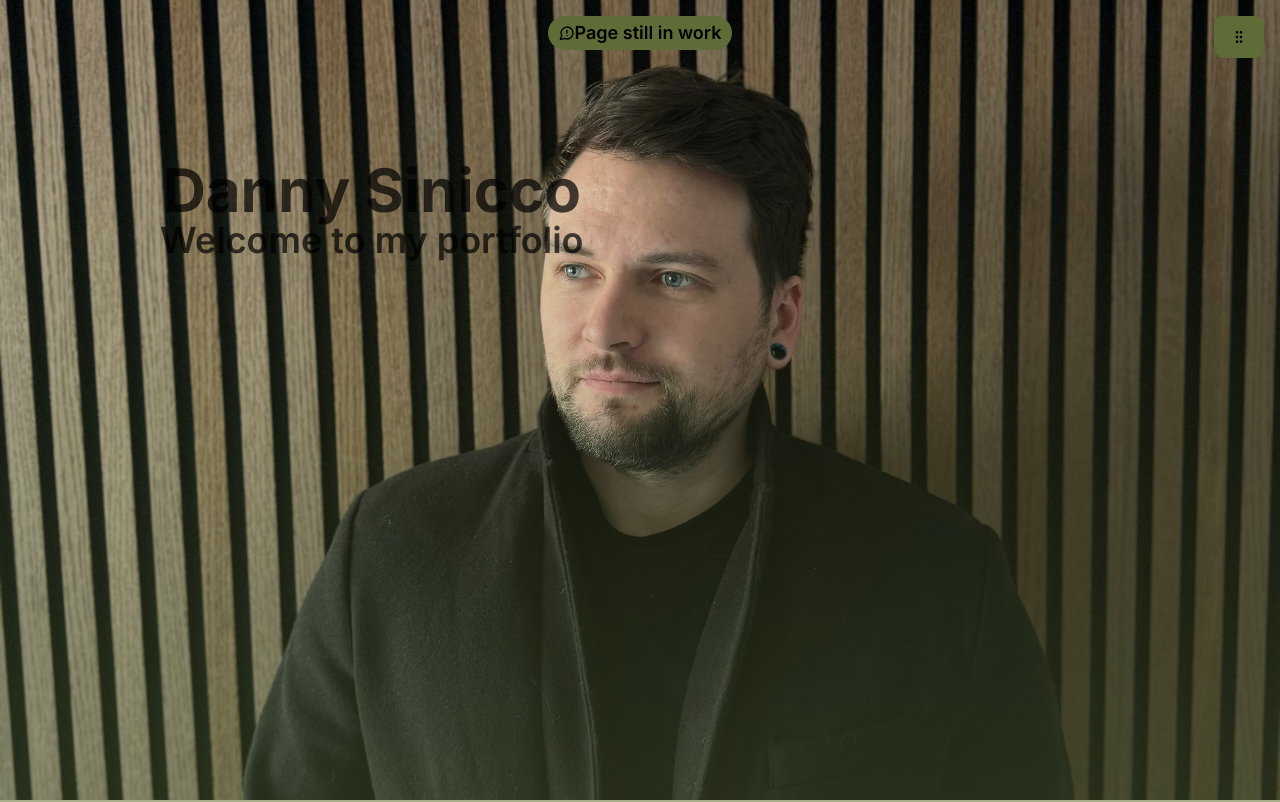
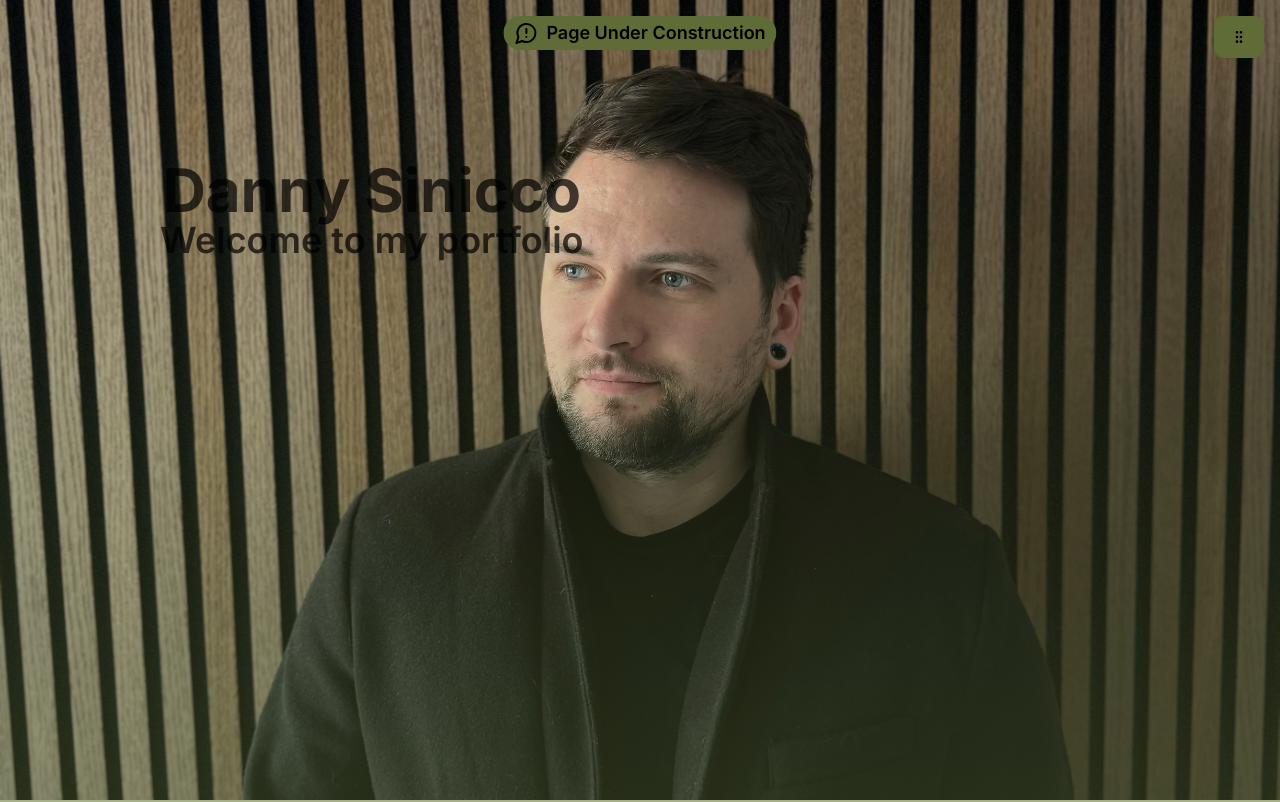
Before and after one commit to Teshiification/portfolio2024, a Next.js app: page / in a window 1280 px wide. Shown: the top 802 px of the page. Built offline with nearby package versions, Linux system fonts and the light colour scheme.

Commit message:
fix(DEV-rework): badge

```diff
--- a/src/app/(projects)/rickandmorty/layout.tsx
+++ b/src/app/(projects)/rickandmorty/layout.tsx
@@ -14,7 +14,11 @@ export default function RickAndMortyLayout({
   children: React.ReactNode
 }>) {
   return (
-    <div className='bg-background relative flex h-screen w-full flex-col items-center'>
+    <div
+      className={
+        'bg-background text-foreground scrollbar scrollbar-track-primary scrollbar-thumb-secondary scrollbar-thumb-rounded-full flex min-h-screen w-screen overflow-x-hidden font-sans antialiased'
+      }
+    >
       {children}
     </div>
   )
--- a/src/app/layout.tsx
+++ b/src/app/layout.tsx
@@ -7,6 +7,8 @@ import React from 'react'
 import { NavTools } from '@/components/ui/nav-tools'
 import { cn } from '@/lib/utils'
 import { ThemeProvider } from '@/components/providers'
+import { Badge } from '@/components/ui/badge'
+import { MessageCircleWarningIcon } from 'lucide-react'
 
 const fontSans = FontSans({
   subsets: ['latin'],
@@ -27,11 +29,16 @@ export default function RootLayout({
     <html lang='en' suppressHydrationWarning>
       <body
         className={cn(
-          'bg-background text-foreground min-h-screen w-screen overflow-x-hidden font-sans antialiased ',
+          'bg-background text-foreground flex min-h-screen w-screen overflow-x-hidden font-sans antialiased ',
           'scrollbar scrollbar-track-primary scrollbar-thumb-secondary scrollbar-thumb-rounded-full',
           fontSans.variable
         )}
       >
+        <Badge className='fixed left-1/2 top-4 z-50 -translate-x-1/2 gap-2 text-lg'>
+          <MessageCircleWarningIcon />
+          <p>Page Under Construction</p>
+        </Badge>
+
         <ThemeProvider
           attribute='class'
           defaultTheme='system'
--- a/src/app/page.tsx
+++ b/src/app/page.tsx
@@ -15,10 +15,6 @@ export default function Home() {
   const dateNow = new Date()
   return (
     <main className='flex flex-col items-center justify-between'>
-      <Badge className='absolute top-4 z-50 text-lg'>
-        <MessageCircleWarningIcon className='size-4' />
-        Page still in work
-      </Badge>
       <section className='relative flex h-screen w-full'>
         <div className='text-primary-foreground absolute z-10 ml-20 mt-40 flex select-none flex-col items-center opacity-70 md:ml-40'>
           <h1 className='text-4xl font-bold md:text-6xl'>Danny Sinicco</h1>
```
